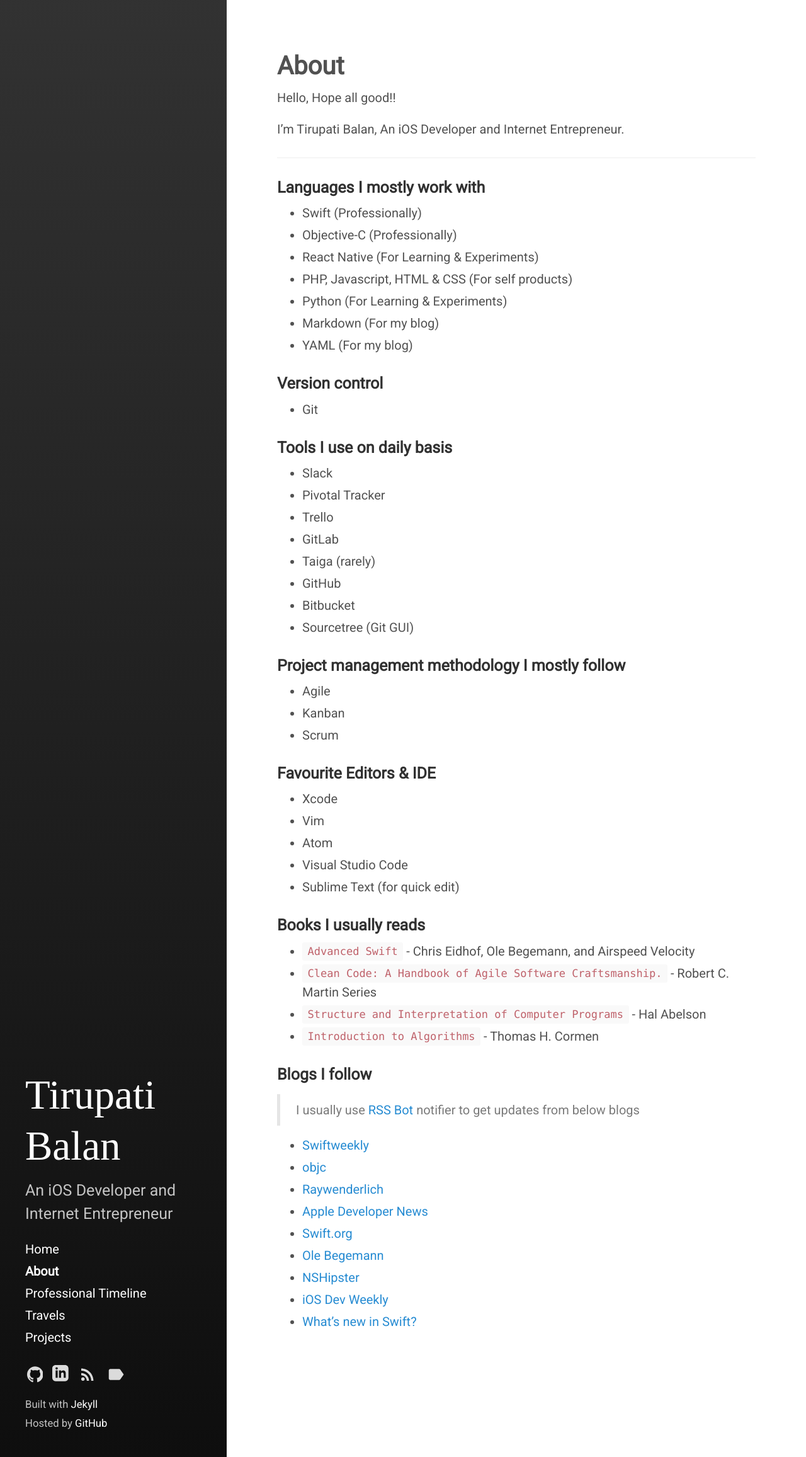
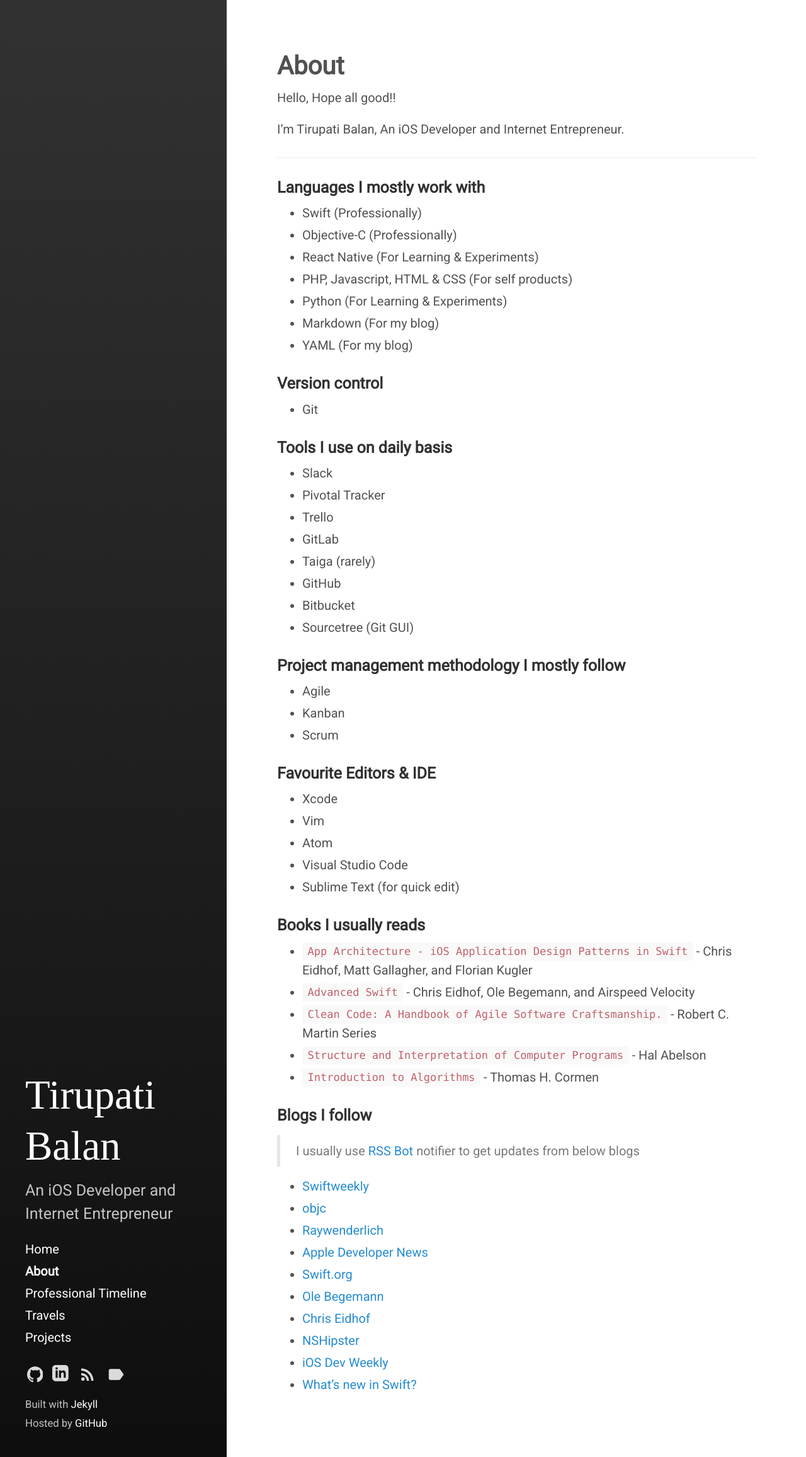
Before and after one commit to tirupati17/tirupati17.github.io, a Jekyll site: the page built from about.md, in a window 1280 px wide. Shown: the whole page at 63% size. Built offline with Jekyll 4.4.1, drawn with Linux system fonts in a browser that asks for light colours.

Commit message:
[InProgress] wreely app architecture post

```diff
--- a/_config.yml
+++ b/_config.yml
@@ -12,8 +12,6 @@
                   # If you want to move just the blog index pages but keep
                   # other pages at root, see the paginate_path and
                   # sidebar_blog_link below.
-
-gems: [jekyll-paginate, jekyll_github_sample]
 
 google_analytics: UA-31207525-1
 owner:
@@ -34,6 +32,7 @@
   - jekyll-gist
   - jekyll-paginate
   - jekyll-watch
+  - jekyll_github_sample
 
 # Custom vars
 appstore_icon:     https://png.icons8.com/apple-app-store/dusk/50/000000
--- a/about.md
+++ b/about.md
@@ -54,6 +54,7 @@
 - Sublime Text (for quick edit)
 
 <h3>Books I usually reads</h3>
+- `App Architecture - iOS Application Design Patterns in Swift` - Chris Eidhof, Matt Gallagher, and Florian Kugler
 - `Advanced Swift` - Chris Eidhof, Ole Begemann, and Airspeed Velocity
 - `Clean Code: A Handbook of Agile Software Craftsmanship.` - Robert C. Martin Series
 - `Structure and Interpretation of Computer Programs` - Hal Abelson
@@ -68,6 +69,7 @@
 - [Apple Developer News](https://www.raywenderlich.com)
 - [Swift.org](https://swift.org/blog)
 - [Ole Begemann](https://oleb.net/blog)
+- [Chris Eidhof](http://chris.eidhof.nl/)
 - [NSHipster](https://nshipster.com)
 - [iOS Dev Weekly](https://iosdevweekly.com)
 - [What's new in Swift?](https://www.whatsnewinswift.com)
```
Also changed, not shown: _posts/2018-08-30-wreely-app-architecture.md (renamed from _posts/2018-08-06-wreely-app-architecture.md, +11 -8 lines), 2 other files.
